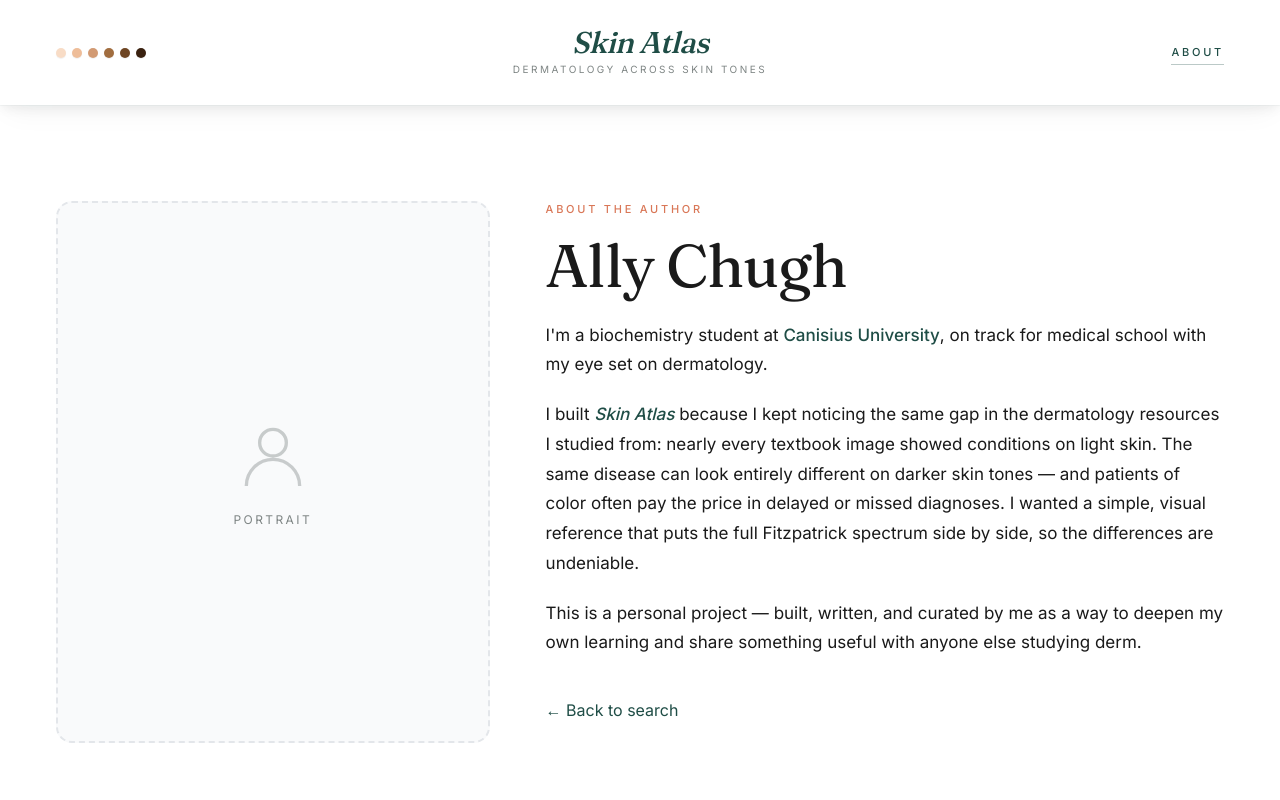
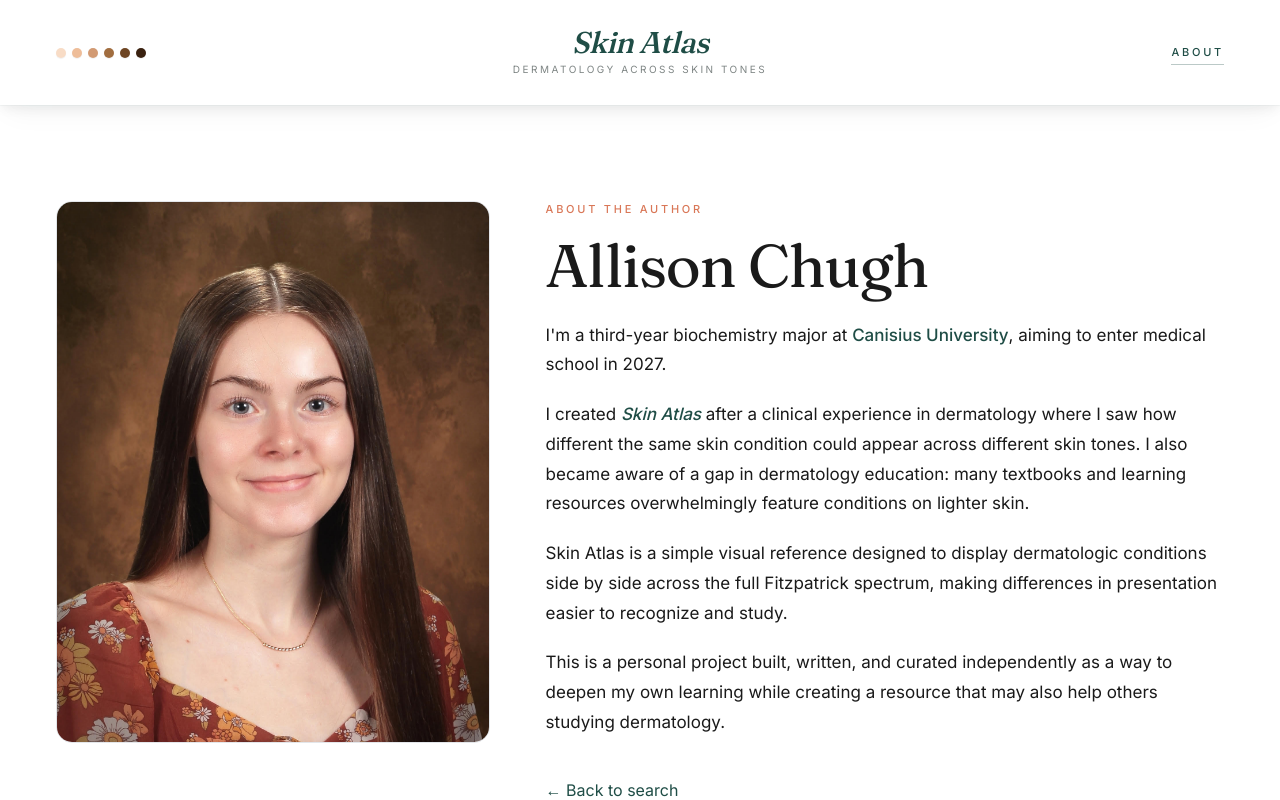
Before and after one commit to thecarelessbunny/skinatlas, a React (Vite) app: page /about in a window 1280 px wide. Shown: the top 800 px of the page. Built offline with nearby package versions, Linux system fonts and the light colour scheme.

Commit message:
Add headshot and update About page bio

```diff
--- a/src/pages/About.tsx
+++ b/src/pages/About.tsx
@@ -4,25 +4,17 @@
   return (
     <article className="container-prose py-16 md:py-24">
       <div className="grid md:grid-cols-5 gap-10 md:gap-14 items-start">
-        {/* Portrait placeholder — left */}
+        {/* Portrait — left */}
         <div className="md:col-span-2">
           <figure
-            className="aspect-[4/5] rounded-2xl border-2 border-dashed bg-paper-2/50 flex flex-col items-center justify-center"
+            className="aspect-[4/5] rounded-2xl overflow-hidden border"
             style={{ borderColor: 'var(--color-rule)' }}
           >
-            <svg
-              viewBox="0 0 24 24"
-              fill="none"
-              stroke="currentColor"
-              strokeWidth="1"
-              className="w-20 h-20 text-ink-soft/40"
-            >
-              <circle cx="12" cy="8" r="4" />
-              <path d="M4 21c0-4.4 3.6-8 8-8s8 3.6 8 8" />
-            </svg>
-            <figcaption className="mt-4 text-xs uppercase tracking-[0.2em] text-ink-soft">
-              Portrait
-            </figcaption>
+            <img
+              src="/images/about/allison.jpg"
+              alt="Allison Chugh"
+              className="w-full h-full object-cover"
+            />
           </figure>
         </div>
 
@@ -35,35 +27,39 @@
             className="font-serif text-5xl md:text-6xl leading-[1.05] mb-6 text-ink"
             style={{ fontWeight: 400 }}
           >
-            Ally Chugh
+            Allison Chugh
           </h1>
 
           <div className="space-y-5 text-[17px] leading-[1.75] text-ink">
             <p>
-              I'm a biochemistry student at{' '}
-              <span className="text-forest-600 font-medium">Canisius University</span>,
-              on track for medical school with my eye set on dermatology.
+              I'm a third-year biochemistry major at{' '}
+              <span className="text-forest-600 font-medium">Canisius University</span>
+              , aiming to enter medical school in 2027.
             </p>
             <p>
-              I built{' '}
+              I created{' '}
               <span
                 className="text-forest-600"
                 style={{ fontStyle: 'italic', fontWeight: 500 }}
               >
                 Skin Atlas
               </span>{' '}
-              because I kept noticing the same gap in the dermatology resources I
-              studied from: nearly every textbook image showed conditions on light
-              skin. The same disease can look entirely different on darker skin
-              tones — and patients of color often pay the price in delayed or
-              missed diagnoses. I wanted a simple, visual reference that puts the
-              full Fitzpatrick spectrum side by side, so the differences are
-              undeniable.
+              after a clinical experience in dermatology where I saw how
+              different the same skin condition could appear across different
+              skin tones. I also became aware of a gap in dermatology education:
+              many textbooks and learning resources overwhelmingly feature
+              conditions on lighter skin.
             </p>
             <p>
-              This is a personal project — built, written, and curated by me as a
-              way to deepen my own learning and share something useful with anyone
-              else studying derm.
+              Skin Atlas is a simple visual reference designed to display
+              dermatologic conditions side by side across the full Fitzpatrick
+              spectrum, making differences in presentation easier to recognize
+              and study.
+            </p>
+            <p>
+              This is a personal project built, written, and curated
+              independently as a way to deepen my own learning while creating a
+              resource that may also help others studying dermatology.
             </p>
           </div>
 
```
Also changed, not shown: public/images/about/allison.jpg (added).
